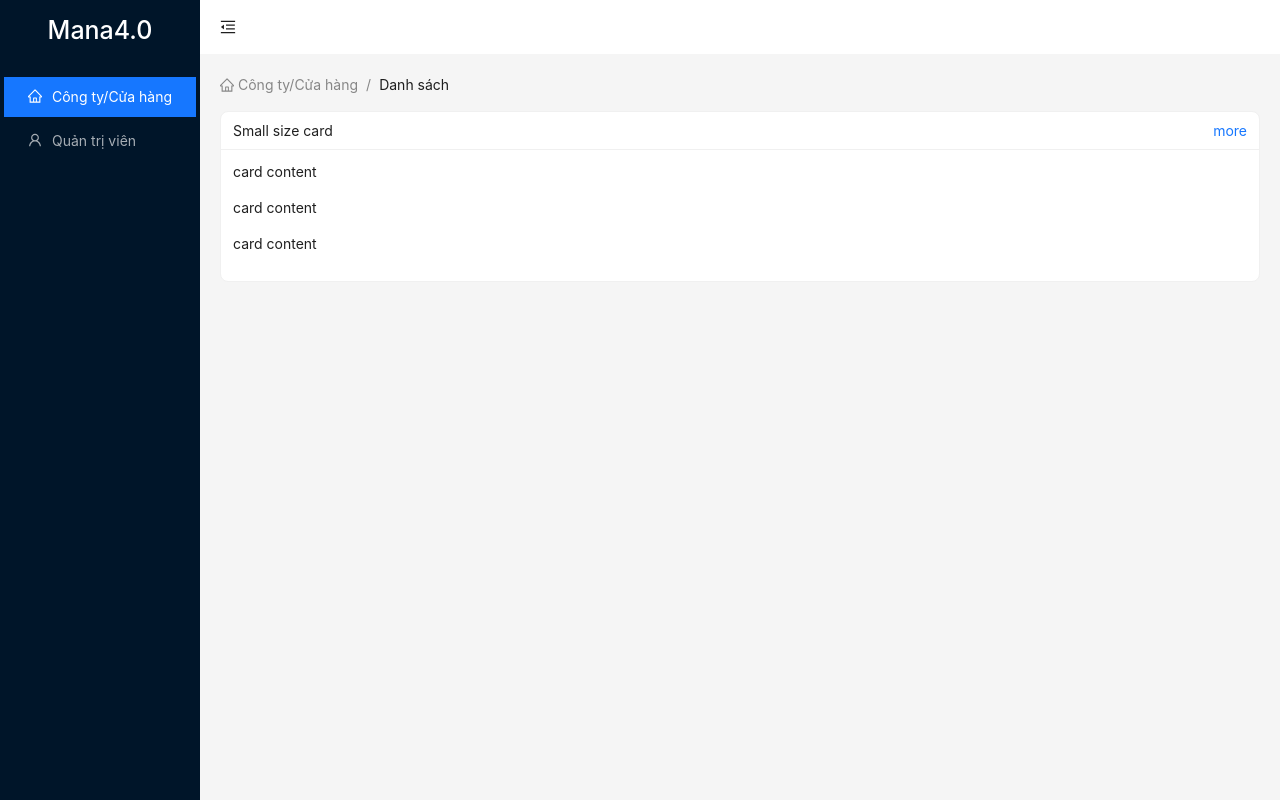
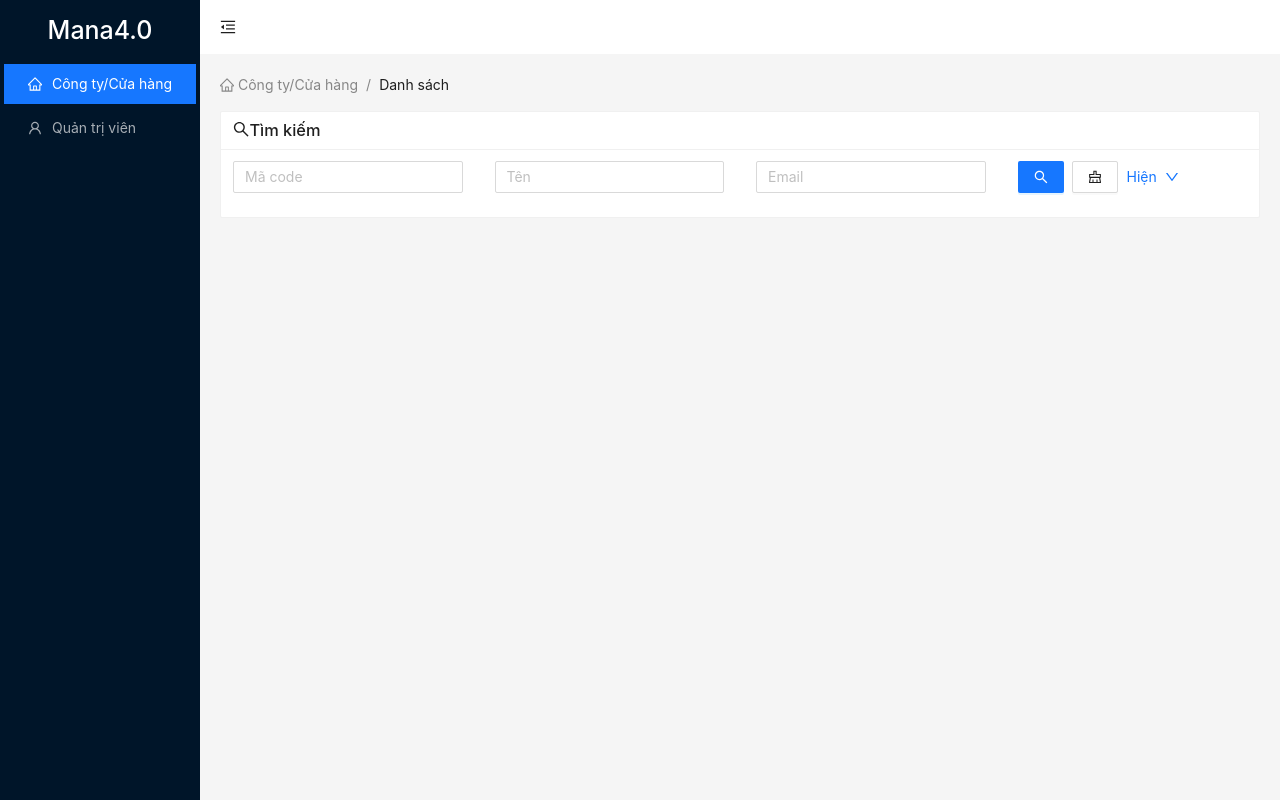
Before and after one commit to vovanmai/frontend-admin, a Vue app: page /companies/list in a window 1280 px wide. Built offline with nearby package versions, Linux system fonts and the light colour scheme.

Commit message:
edit search

```diff
--- a/src/assets/main.scss
+++ b/src/assets/main.scss
@@ -1,4 +1,5 @@
 @import './base.css';
+//$main-color: #14b8a6;
 
 .pt-15 {
   padding-top: 15px;
@@ -14,6 +15,15 @@
 
 .w-100 {
   width: 100%;
+}
+
+h1,
+h2,
+h3,
+h4,
+h5,
+h6 {
+  margin-bottom: 0em;
 }
 
 #app {
@@ -34,7 +44,36 @@
     .ant-menu-item,
     .ant-menu-submenu,
     .ant-menu-submenu-title {
-      border-radius: 0px;
+      border-radius: 0;
     }
   }
+  .ant-card {
+    border-radius: 2px;
+  }
+  .ant-input {
+    border-radius: 2px;
+  }
+  .ant-form-item {
+    margin-bottom: 12px;
+  }
+  //.ant-menu-item-selected {
+  //  background-color: $main-color !important;
+  //}
+  .ant-btn {
+    border-radius: 2px;
+  }
+  //.ant-btn-primary:not(:disabled) {
+  //  background-color: $main-color;
+  //  color: #ffffff;
+  //}
+  //.ant-btn-default:not(:disabled):hover {
+  //  color: $main-color;
+  //  border-color: $main-color;
+  //}
+  .pl-0 {
+    padding-left: 0;
+  }
+  //.ant-btn-link:not(:disabled) {
+  //  color: $main-color;
+  //}
 }
--- a/src/components/Icon.vue
+++ b/src/components/Icon.vue
@@ -16,7 +16,6 @@ const props = defineProps({
 
 const name = props.name
 let component = null
-console.log('icon:' + name)
 
 if (name == 'OrderedListOutlined') {
   component = OrderedListOutlined
--- a/src/views/company/List.vue
+++ b/src/views/company/List.vue
@@ -1,16 +1,110 @@
 <template>
   <Breadcrumb></Breadcrumb>
-  <a-card :loading="false" size="small" title="Small size card" class="mt-15 w-100">
-    <template #extra><a href="#">more</a></template>
-    <p>card content</p>
-    <p>card content</p>
-    <p>card content</p>
+  <a-card :loading="false" size="small" class="mt-15 w-100">
+    <template #title>
+      <h3><SearchOutlined />Tìm kiếm</h3>
+    </template>
+    <a-form layout="vertical">
+      <a-row :gutter="{ xs: 8, sm: 16, md: 24, lg: 32 }">
+        <a-col class="gutter-row" :xs="24" :sm="12" :md="12" :lg="12" :xl="6">
+          <a-form-item
+            name="code"
+          >
+            <a-input placeholder="Mã code" />
+          </a-form-item>
+        </a-col>
+        <a-col class="gutter-row" :xs="24" :sm="12" :md="12" :lg="12" :xl="6">
+          <a-form-item
+            name="name"
+          >
+            <a-input placeholder="Tên" />
+          </a-form-item>
+        </a-col>
+        <a-col class="gutter-row" :xs="24" :sm="12" :md="12" :lg="12" :xl="6">
+          <a-form-item
+            name="email"
+          >
+            <a-input placeholder="Email" />
+          </a-form-item>
+        </a-col>
+        <a-col v-show="state.isShowMore" class="gutter-row" :xs="24" :sm="12" :md="12" :lg="12" :xl="6">
+          <a-form-item
+            name="name"
+          >
+            <a-input placeholder="Tên" />
+          </a-form-item>
+        </a-col>
+        <a-col v-show="state.isShowMore" class="gutter-row" :xs="24" :sm="12" :md="12" :lg="12" :xl="6">
+          <a-form-item
+            name="email"
+          >
+            <a-input placeholder="Email" />
+          </a-form-item>
+        </a-col>
+        <a-col v-show="state.isShowMore" class="gutter-row" :xs="24" :sm="12" :md="12" :lg="12" :xl="6">
+          <a-form-item
+            name="email"
+          >
+            <a-input placeholder="Email" />
+          </a-form-item>
+        </a-col>
+        <a-col
+            class="gutter-row"
+            :xs="{ span: 24}"
+            :sm="{ span: 12}"
+            :md="{ span: 12}"
+            :lg="{ span: 6}"
+            :xl="{ span: 6, offset: state.offset}" >
+          <a-form-item>
+            <a-space>
+              <a-button type="primary"><SearchOutlined /></a-button>
+              <a-button type="default"><ClearOutlined /></a-button>
+              <a-button type="link" class="pl-0" @click="showMore">
+                {{ state.isShowMore ? 'Ẩn' : 'Hiện' }}
+                <DownOutlined v-show="!state.isShowMore" />
+                <UpOutlined v-show="state.isShowMore" />
+              </a-button>
+            </a-space>
+          </a-form-item>
+        </a-col>
+      </a-row>
+    </a-form>
   </a-card>
 </template>
 <script setup>
 import Breadcrumb from '@/components/Breadcrumb.vue'
 import {
-  Card as ACard
+  Row as ARow,
+  Col as ACol,
+  Form as AForm,
+  Card as ACard,
+  FormItem as AFormItem,
+  Input as AInput,
+  Button as AButton,
+  Space as ASpace,
 } from 'ant-design-vue'
+import {
+  SearchOutlined,
+  DownOutlined,
+  UpOutlined,
+  ClearOutlined,
+} from '@ant-design/icons-vue'
+import { reactive } from 'vue';
+const state = reactive({
+  isShowMore: false,
+  offset: 0,
+});
+const showMore = () => {
+  state.isShowMore = !state.isShowMore
+  if (state.isShowMore) {
+    state.offset = 6
+  } else {
+    state.offset = 0
+  }
+}
 </script>
-<style></style>
+<style>
+.gutter-box {
+  background: red;
+}
+</style>
```
